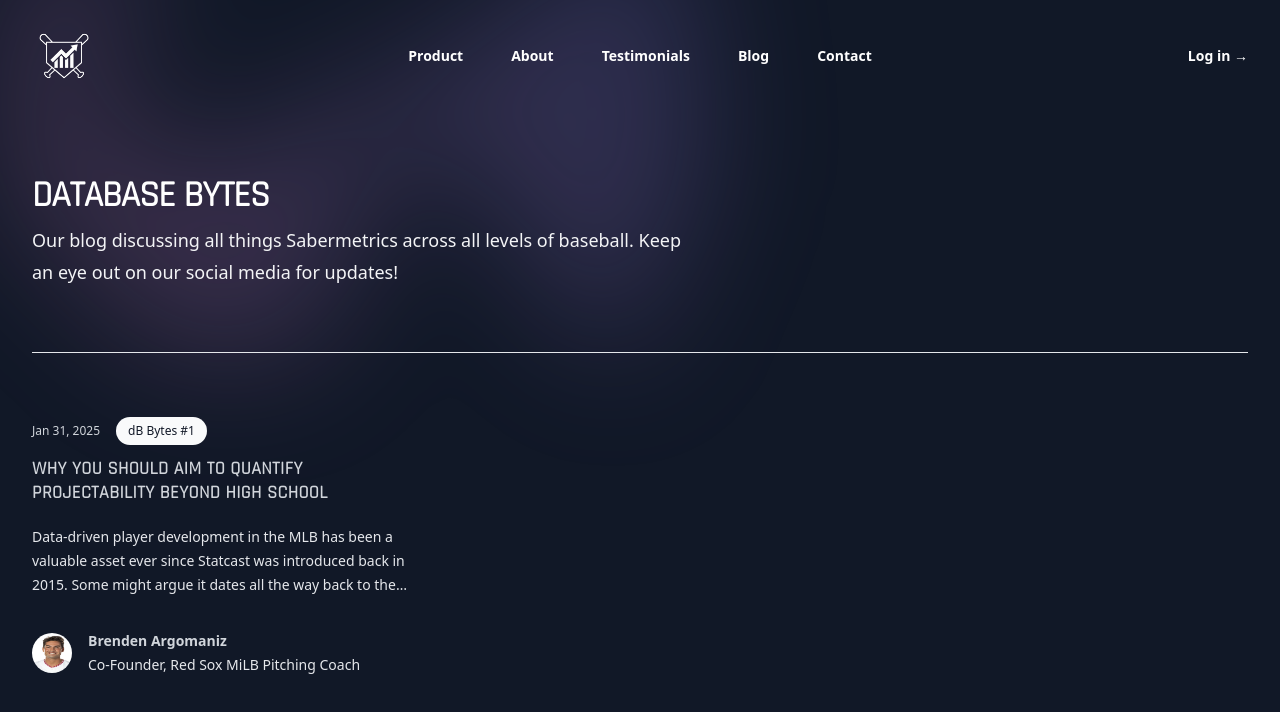
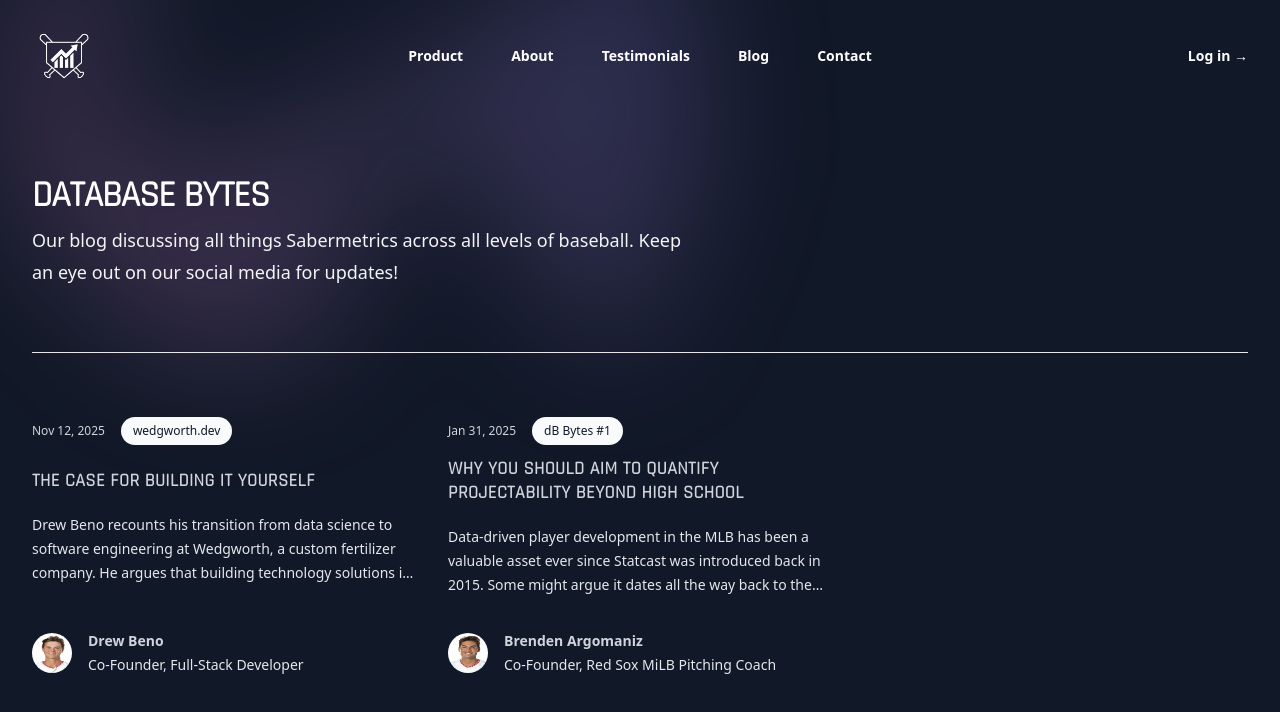
Before and after one commit to dataBase-Sabermetrics/dbsabermetrics.com, a Vue app: page /blog in a window 1280 px wide. Shown: the top 712 px of the page. Built offline with nearby package versions, Linux system fonts and the light colour scheme.

Commit message:
add blog

```diff
--- a/src/views/BlogView.vue
+++ b/src/views/BlogView.vue
@@ -1,7 +1,24 @@
 <script setup>
 import MainLayout from '../layouts/MainLayout.vue';
 import argo from '../assets/argo.jpeg';
+import beno from '../assets/Beno.jpeg';
 const posts = [
+   {
+     id: 2,
+     title: 'The Case for Building It Yourself',
+     href: 'https://wedgworth.dev/the-case-for-building-it-yourself/',
+     description:
+       'Drew Beno recounts his transition from data science to software engineering at Wedgworth, a custom fertilizer company. He argues that building technology solutions in-house provides two key advantages: opportunity for growth when employees have more paths of work available and cultivating a sense of ownership across the entire organization.',
+     date: 'Nov 12, 2025',
+     datetime: '2025-11-12',
+     category: { title: 'wedgworth.dev', href: 'https://wedgworth.dev/the-case-for-building-it-yourself/' },
+     author: {
+       name: 'Drew Beno',
+       role: 'Co-Founder, Full-Stack Developer',
+       href: '/about/',
+       imageUrl: beno,
+     },
+   },
    {
      id: 1,
      title: 'Why You Should Aim to Quantify Projectability Beyond High School',
```
